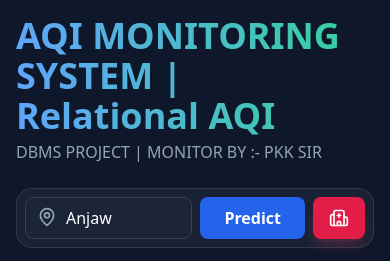
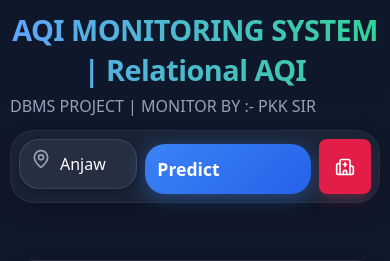
Before and after one commit to dineshsaininit/realtional_aqi_app, a Flask app: page / in a window 390 px wide. Shown: the top 261 px of the page. Run offline with Flask 3, Linux system fonts and the light colour scheme; some libraries are stand-ins or nearby versions.

Commit message:
Add files via upload

```diff
--- a/realtional_aqi_app/app.py
+++ b/realtional_aqi_app/app.py
@@ -24,12 +24,26 @@ except Exception as e:
 WEATHER_API_KEY = '6d808b6122f74abfae5140053263004'
 
 def get_lat_lon(city):
-    # WeatherAPI can handle city names directly, but we'll use it to get resolved details
+    # Try WeatherAPI search first
     url = f"https://api.weatherapi.com/v1/search.json?key={WEATHER_API_KEY}&q={city}"
-    res = requests.get(url).json()
-    if isinstance(res, list) and len(res) > 0:
-        data = res[0]
-        return data["lat"], data["lon"], data["name"], data.get("country", "")
+    try:
+        res = requests.get(url).json()
+        if isinstance(res, list) and len(res) > 0:
+            data = res[0]
+            return data["lat"], data["lon"], data["name"], data.get("country", "")
+    except:
+        pass
+
+    # Fallback to Open-Meteo search if WeatherAPI fails (it's better for small towns)
+    try:
+        url_om = f"https://geocoding-api.open-meteo.com/v1/search?name={city}&count=1&language=en&format=json"
+        res_om = requests.get(url_om).json()
+        if "results" in res_om and len(res_om["results"]) > 0:
+            data = res_om["results"][0]
+            return data["latitude"], data["longitude"], data["name"], data.get("country", "")
+    except:
+        pass
+
     return None, None, None, None
 
 def fetch_data_week(lat, lon):
--- /dev/null
+++ b/realtional_aqi_app/static/mobile.css
@@ -0,0 +1,143 @@
+/* ============================================================
+   MOBILE-ONLY REDESIGN (Applies strictly to max-width: 768px)
+   ============================================================ */
+@media (max-width: 768px) {
+
+    /* Core Layout & Spacing */
+    body {
+        padding: 0 !important;
+        margin: 0;
+        background: linear-gradient(to bottom, #0f172a, #1e293b) !important;
+        overflow-x: hidden;
+    }
+
+    .max-w-7xl {
+        padding: 10px;
+        gap: 12px !important;
+    }
+
+    /* Header Redesign */
+    h1 {
+        font-size: 1.8rem !important;
+        text-align: center;
+        margin-top: 10px;
+        letter-spacing: -0.5px;
+    }
+
+    /* Make the dropdown container look like a mobile search bar */
+    #cityInput {
+        font-size: 1rem;
+        padding: 12px 16px 12px 40px;
+        border-radius: 20px;
+        background: rgba(255, 255, 255, 0.05) !important;
+        border: 1px solid rgba(255,255,255,0.1) !important;
+        box-shadow: 0 4px 15px rgba(0,0,0,0.3);
+    }
+
+    /* Floating Action Buttons for Predict/Hospital */
+    button[onclick="fetchData()"] {
+        border-radius: 20px;
+        padding: 12px;
+        font-size: 1.1rem;
+        width: 100%;
+        margin-top: 5px;
+        background: linear-gradient(135deg, #3b82f6 0%, #2563eb 100%) !important;
+        box-shadow: 0 4px 20px rgba(59, 130, 246, 0.4);
+    }
+
+    /* Glass Cards - Mobile App Look */
+    .glass-card {
+        background: rgba(30, 41, 59, 0.8) !important;
+        border-radius: 24px !important;
+        border: 1px solid rgba(255, 255, 255, 0.05) !important;
+        box-shadow: 0 10px 25px rgba(0,0,0,0.2) !important;
+        margin-bottom: 5px;
+    }
+
+    /* Chart Management */
+    /* Prevent charts from taking full screen by forcing fixed heights and overflow handling */
+    .glass-card:has(> #aqiChart),
+    .glass-card:has(> #relationChart),
+    .glass-card:has(> #histChart),
+    .glass-card:has(> #barChart) {
+        height: 320px !important;
+        padding: 8px !important;
+        overflow: hidden;
+    }
+
+    /* Adjust map height */
+    #map {
+        height: 250px !important;
+        border-radius: 16px !important;
+    }
+
+    /* Numerical Forecast (Slider approach for mobile) */
+    #numericalForecast {
+        display: flex;
+        overflow-x: auto;
+        gap: 10px;
+        padding-bottom: 10px;
+        scrollbar-width: none; /* Firefox */
+    }
+
+    #numericalForecast::-webkit-scrollbar {
+        display: none; /* Chrome/Safari */
+    }
+
+    #numericalForecast > div {
+        flex: 0 0 140px; /* Force items to be horizontal cards */
+        flex-direction: column;
+        justify-content: center;
+        text-align: center;
+        background: rgba(255,255,255,0.03);
+        border-radius: 16px;
+        border: 1px solid rgba(255,255,255,0.05);
+    }
+
+    /* Entrance Animations */
+    @keyframes slideUpFade {
+        from { opacity: 0; transform: translateY(30px); }
+        to { opacity: 1; transform: translateY(0); }
+    }
+
+    .glass-card {
+        animation: slideUpFade 0.6s cubic-bezier(0.2, 0.8, 0.2, 1) forwards;
+    }
+
+    /* Pulse animation for today's AQI */
+    #todayAqi {
+        animation: pulse 2s infinite;
+    }
+
+    @keyframes pulse {
+        0% { transform: scale(1); text-shadow: 0 0 0 rgba(52, 211, 153, 0); }
+        50% { transform: scale(1.05); text-shadow: 0 0 20px rgba(52, 211, 153, 0.5); }
+        100% { transform: scale(1); text-shadow: 0 0 0 rgba(52, 211, 153, 0); }
+    }
+
+    /* Team grid cleanup */
+    .grid-cols-1.sm\:grid-cols-2.lg\:grid-cols-4 {
+        display: grid;
+        grid-template-columns: repeat(2, 1fr);
+        gap: 10px;
+    }
+
+    .group.relative.rounded-2xl {
+        padding: 1px !important;
+    }
+
+    .w-20.h-20.rounded-full {
+        width: 50px !important;
+        height: 50px !important;
+        margin-bottom: 8px !important;
+    }
+
+    .w-10.h-10 {
+        width: 24px !important;
+        height: 24px !important;
+    }
+
+    h3.text-xl {
+        font-size: 1.1rem !important;
+    }
+}
--- a/realtional_aqi_app/templates/index.html
+++ b/realtional_aqi_app/templates/index.html
@@ -8,6 +8,7 @@
     <script src="https://cdn.tailwindcss.com"></script>
     <script src="https://cdn.plot.ly/plotly-2.27.0.min.js"></script>
     <link rel="stylesheet" href="https://unpkg.com/leaflet@1.9.4/dist/leaflet.css" />
+    <link rel="stylesheet" href="/static/mobile.css" />
     <script src="https://unpkg.com/leaflet@1.9.4/dist/leaflet.js"></script>
     <script src="https://unpkg.com/lucide@latest"></script>
 
```
